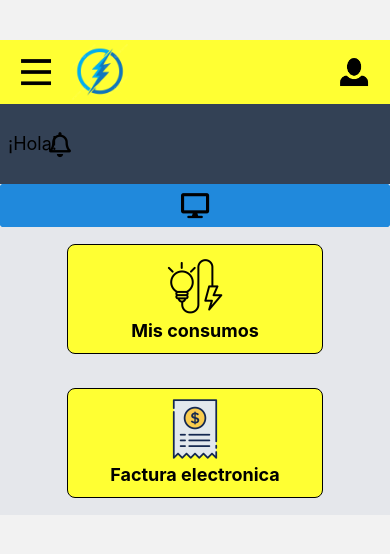
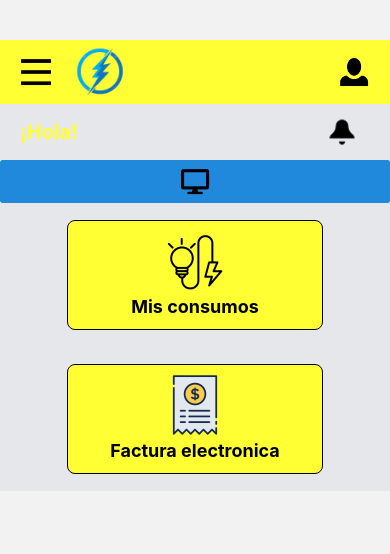
Before and after one commit to franjunoy/App-Mobile-Electrico, a React Native app: screen / in a window 390 px wide. Shown: the top 554 px of the page. Built offline with nearby package versions, Linux system fonts and the light colour scheme.

Commit message:
Notificacion

```diff
--- a/src/component/Notificaciones.jsx
+++ b/src/component/Notificaciones.jsx
@@ -1,15 +1,18 @@
 import React from 'react';
-import { View, Text, TouchableOpacity } from 'react-native';
-
-import Icon from 'react-native-vector-icons/FontAwesome5';
+import { View, Text, Image, TouchableOpacity } from 'react-native';
+import Notificacion from '../../assets/Notificacion.png';
 
 const Notificaciones = () => {
   return (
-    <View className='flex-row h-20 bg-slate-700 items-center'>
-      <Text className='text-lg left-2 items-center'>¡Hola!</Text>
-      <TouchableOpacity className=' items-center'>
-        <Icon name='bell' size={25} color='black' />
-      </TouchableOpacity>
+    <View className='w-full h-14 items-center bg-gray-200 flex-row justify-between px-5'>
+      <View className=' '>
+        <Text className=' text-xl text-electric-yellow font-bold'>¡Hola!</Text>
+      </View>
+      <View>
+        <TouchableOpacity>
+          <Image source={Notificacion} className='w-14 h-14' />
+        </TouchableOpacity>
+      </View>
     </View>
   );
 };
```
